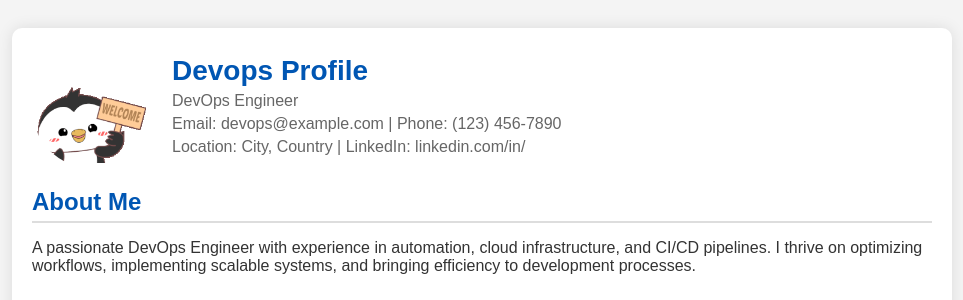
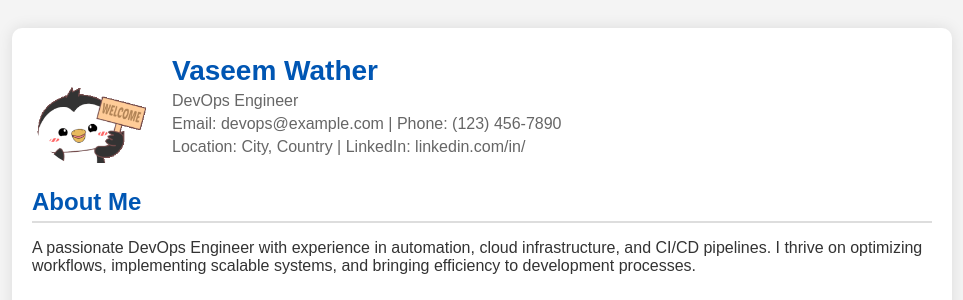
Before and after one commit to Invisiblelad/webserver, a Flask app: page / in a window 1280 px wide. Shown: the top 300 px of the page, without its empty margins (158-1121 px from the left). Run offline with Flask 2, Linux system fonts and the light colour scheme.

Commit message:
Update index.html

```diff
--- a/templates/index.html
+++ b/templates/index.html
@@ -12,7 +12,7 @@
         <div class="header">
             <img src="{{ url_for('static', filename='wlcm.gif') }}" alt="Sharath Profile" class="profile-pic">
             <div class="contact-info">
-                <h1>Devops Profile</h1>
+                <h1>Vaseem Wather</h1>
                 <p>DevOps Engineer</p>
                 <p>Email: devops@example.com | Phone: (123) 456-7890</p>
                 <p>Location: City, Country | LinkedIn: linkedin.com/in/</p>
```
